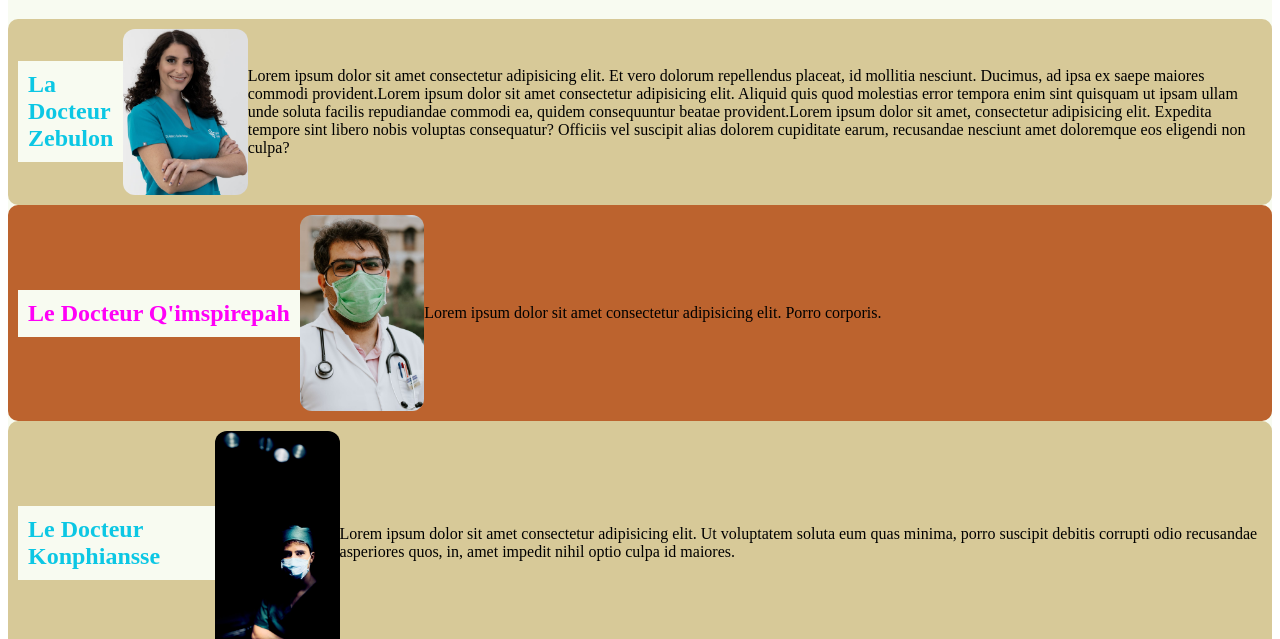
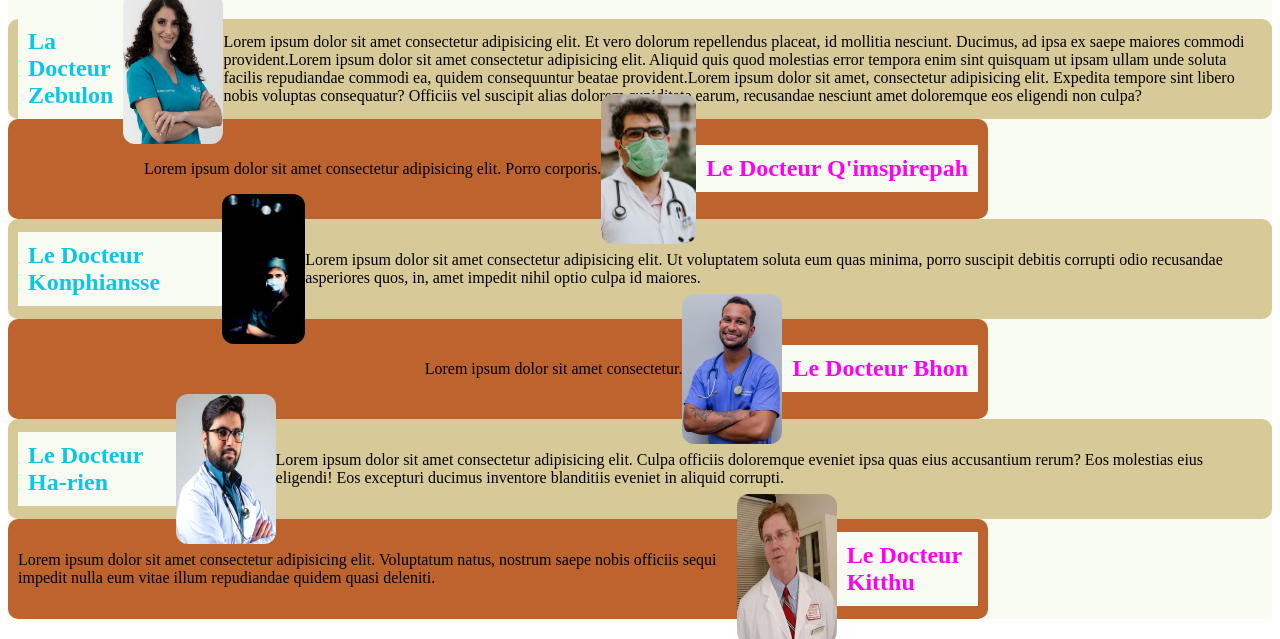
Before and after one commit to EloiseDuf/projet_1_Le_Labo, a plain HTML site: page teams.html in a window 1280 px wide. Shown: the part 161-800 px from the top of the page. Drawn offline with Linux system fonts and the light colour scheme.

Commit message:
modif teams.html et teams.css 190523 midi

```diff
--- a/teams.css
+++ b/teams.css
@@ -44,7 +44,11 @@ h1 {
 }
 
 div img {
-    width : 10%;
+    /* width : 7%; */
+    max-width: 100px;
+    max-height: 150px;
+    min-width: auto;
+    min-height: 150px;
     border-radius: 12px;
     /* Resize de la taille des images des docteurs */
 }
@@ -60,10 +64,13 @@ div img {
 .docteur:nth-child(odd) {
     background-color: #D7C998;
     border-radius: 10px;
+    padding: 10px;
     display: flex;
     flex-direction: row;
     align-items: center;
-    padding: 10px;
+    /* width: 75vw; Permet d'avoir ce paragraphe de la meme taille que celui de droite*/
+    height: 10vh;
+
     /* Mise en pages des docteurs à gauche */
 }
 
@@ -71,16 +78,19 @@ div img {
     background-color: #BC632E;
     border-radius: 10px;
     display: flex;
-    flex-direction: row;
+    flex-direction: row-reverse;
     align-items: center;
     padding: 10px;
+    width: 75vw;
+    height: 10vh;
     /* Mise en pages des docteurs à gauche */
 }
 
 
 
 
-.rightside > p {
+
+.rightside /*=>even*/ > p {
     padding: 15px;
     background-color: #BC632E;
     width: 75vw;
@@ -89,10 +99,10 @@ div img {
     /* Mise en forme des paragraphes à droite */
 }
 
-.leftside > p {
+.leftside /*=>*/ odd p {
     padding: 15px;
     /* background-color: #BC632E;  test pour voir zone effet, à supprimer */
-    /* width: 75vw; Permet d'avoir ce paragraphe de la meme taille que celui de droite
-    height: 10vh; */
+    /* width: 75vw; Permet d'avoir ce paragraphe de la meme taille que celui de droite*/
+    height: 10vh;
     /* Mise en forme des paragraphes à gauche */
 }
```
